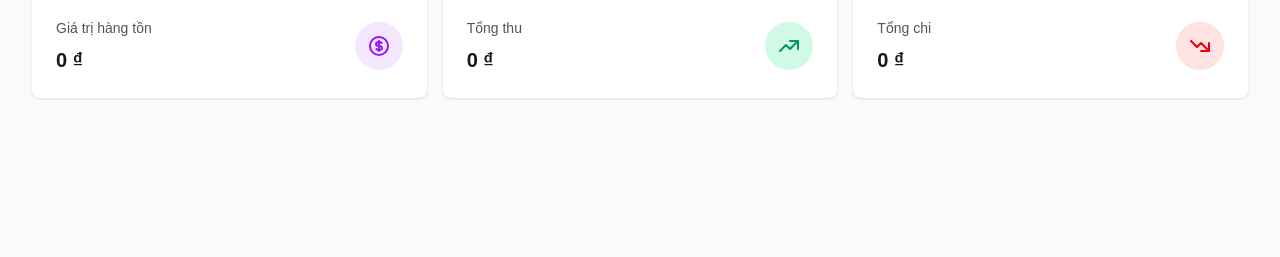
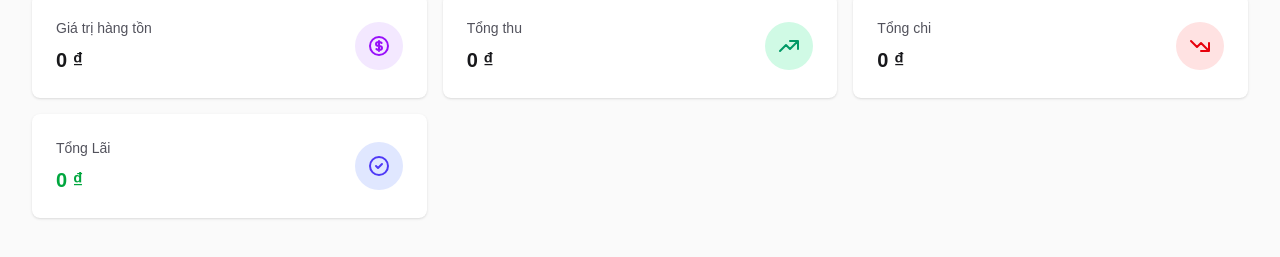
Before and after one commit to starfaker0216/warehouse-management, a Next.js app: page /statistics in a window 1280 px wide. Shown: the part 497-754 px from the top of the page. Built offline with nearby package versions, Linux system fonts and the light colour scheme; no server answers; the database is empty; sample sign-in values are in the browser's storage.

Commit message:
add total profit to statistic page

```diff
--- a/app/statistics/page.tsx
+++ b/app/statistics/page.tsx
@@ -21,6 +21,7 @@ export default function StatisticsPage() {
     totalExportValue,
     totalIncome,
     totalExpense,
+    totalProfit,
     loading,
     error,
     startDate,
@@ -151,6 +152,7 @@ export default function StatisticsPage() {
             totalExportValue={totalExportValue}
             totalIncome={totalIncome}
             totalExpense={totalExpense}
+            totalProfit={totalProfit}
           />
         )}
       </div>
--- a/components/statistics/StatisticsCards.tsx
+++ b/components/statistics/StatisticsCards.tsx
@@ -8,6 +8,7 @@ interface StatisticsCardsProps {
   totalExportValue: number;
   totalIncome: number;
   totalExpense: number;
+  totalProfit: number;
 }
 
 export default function StatisticsCards({
@@ -16,7 +17,8 @@ export default function StatisticsCards({
   totalImportValue,
   totalExportValue,
   totalIncome,
-  totalExpense
+  totalExpense,
+  totalProfit
 }: StatisticsCardsProps) {
   return (
     <div className="mb-8 grid grid-cols-1 gap-4 sm:grid-cols-2 lg:grid-cols-3">
@@ -156,6 +158,33 @@ export default function StatisticsCards({
         iconBgColor="bg-red-100 dark:bg-red-900/30"
         valueSize="text-xl"
       />
+
+      <StatisticsCard
+        title="Tổng Lãi"
+        value={formatCurrency(totalProfit)}
+        icon={
+          <svg
+            className="h-6 w-6 text-indigo-600 dark:text-indigo-400"
+            fill="none"
+            viewBox="0 0 24 24"
+            stroke="currentColor"
+          >
+            <path
+              strokeLinecap="round"
+              strokeLinejoin="round"
+              strokeWidth={2}
+              d="M9 12l2 2 4-4m6 2a9 9 0 11-18 0 9 9 0 0118 0z"
+            />
+          </svg>
+        }
+        iconBgColor="bg-indigo-100 dark:bg-indigo-900/30"
+        valueSize="text-xl"
+        valueColor={
+          totalProfit >= 0
+            ? "text-green-600 dark:text-green-400"
+            : "text-red-600 dark:text-red-400"
+        }
+      />
     </div>
   );
 }
--- a/stores/useStatisticsStore.ts
+++ b/stores/useStatisticsStore.ts
@@ -26,6 +26,7 @@ interface StatisticsTotals {
   totalExportValue: number;
   totalIncome: number;
   totalExpense: number;
+  totalProfit: number;
 }
 
 interface StatisticsState extends StatisticsTotals {
@@ -151,6 +152,34 @@ const calculateIncomeExpense = (
   return { totalIncome, totalExpense };
 };
 
+const calculateProfit = (
+  phoneExporteds: PhoneExported[],
+  incomeExpenses: IncomeExpenseRecord[],
+  start?: Date | null,
+  end?: Date | null
+): number => {
+  // Tính (tổng giá bán - tổng giá nhập) trên tất cả phoneExporteds trong khoảng thời gian
+  const filteredPhoneExporteds = phoneExporteds.filter((phoneExported) =>
+    isWithinRange(phoneExported.exportedAt, start, end)
+  );
+
+  const phoneProfit = filteredPhoneExporteds.reduce(
+    (sum, phoneExported) =>
+      sum + ((phoneExported.salePrice || 0) - (phoneExported.importPrice || 0)),
+    0
+  );
+
+  // Tính tổng thu - tổng chi
+  const { totalIncome, totalExpense } = calculateIncomeExpense(
+    incomeExpenses,
+    start,
+    end
+  );
+
+  // Tổng lãi = (tổng giá bán - tổng giá nhập) trên phoneExporteds + tổng thu - tổng chi
+  return phoneProfit + totalIncome - totalExpense;
+};
+
 // Helper: Validate employee and warehouse access
 const validateEmployeeAndWarehouse = (
   employee: { role?: string; warehouseId?: string } | null,
@@ -261,13 +290,21 @@ const calculateAllStatistics = async (
       )
     ]);
 
+  const totalProfit = calculateProfit(
+    phoneExporteds,
+    incomeExpenses,
+    startDate,
+    endDate
+  );
+
   return {
     totalRemainingQuantity,
     totalInventoryValue,
     totalImportValue,
     totalExportValue,
     totalIncome,
-    totalExpense
+    totalExpense,
+    totalProfit
   };
 };
 
@@ -309,6 +346,7 @@ export const useStatisticsStore = create<StatisticsState>((set, get) => ({
   totalExportValue: 0,
   totalIncome: 0,
   totalExpense: 0,
+  totalProfit: 0,
 
   resetError: () => set({ error: null }),
 
```
